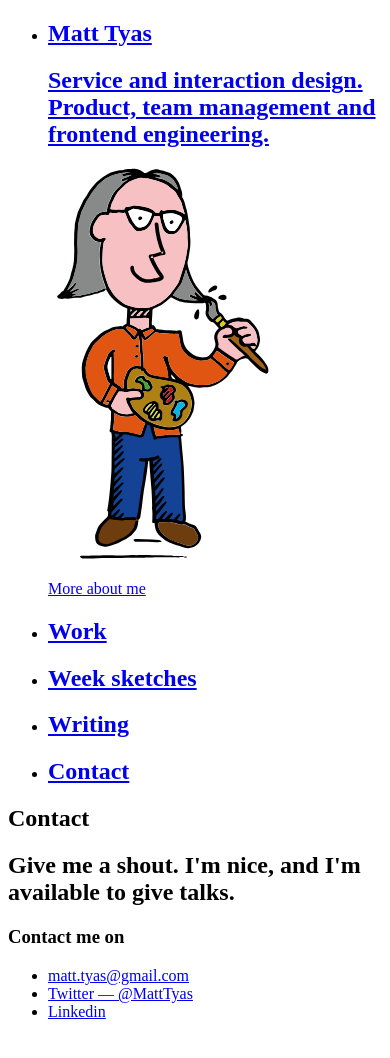
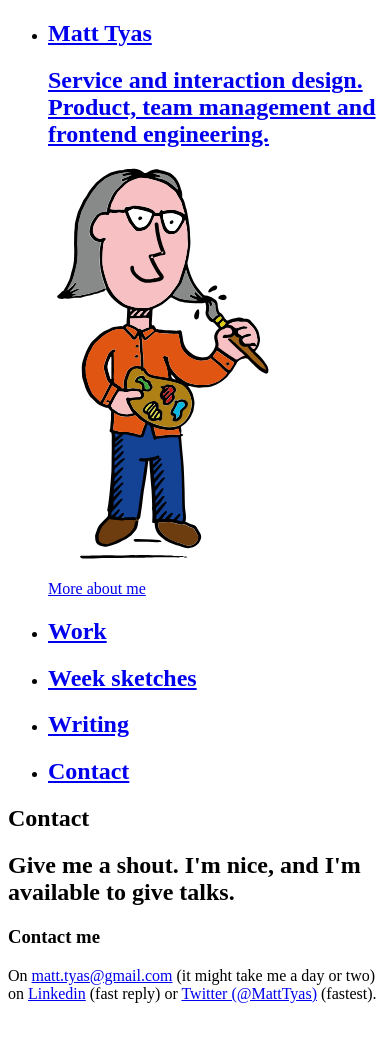
Before and after one commit to matt-tyas/matt-tyas, a Nuxt app: page /contact in a window 390 px wide. Shown: the top 1058 px of the page. Built offline with nearby package versions, Linux system fonts and the light colour scheme.

Commit message:
mobile page width

```diff
--- a/css/main.css
+++ b/css/main.css
@@ -83,7 +83,7 @@ ul {
   position: absolute;
   height: 25%;
   width: 50%;
-  padding: 16px 18px;
+  padding: 16px 12px;
   background: #FFF;
   overflow-y: scroll;
   text-decoration: none;
@@ -156,12 +156,12 @@ ul {
   height: 100%;
   top: 0;
   left: 0;
-  padding: 18px 0 18px 18px;
+  padding: 18px 0 18px 12px;
   background: #FFF;
 }
 
 .mt-box--about--is-open {
-  padding-right: 24px;
+  padding-right: 12px;
 }
 
 @media (min-width: 1020px) {
@@ -602,7 +602,9 @@ ul {
 .mt-box--open .mt-subtitle,
 .mt-box--open .mt-subtitle,
 .mt-box--open .mt-subtitle,
-.mt-box--open .mt-subtitle  {
+.mt-box--open .mt-subtitle,
+.mt-box--open-sketches .mt-subtitle,
+.mt-box--open-writing .mt-subtitle  {
   text-decoration: none;
 }
 
@@ -787,7 +789,7 @@ ul {
   grid-area: about-content;
   /* overflow-y: scroll; */
   height: 100%;
-  padding: 20px 25px;
+  padding: 20px;
   opacity: 0;
   color: #000;
   background: #FFF;
--- a/pages/contact.vue
+++ b/pages/contact.vue
@@ -12,12 +12,8 @@
           <!-- <img src="~/static/matt.svg" alt="A poor quality illustration of Matt Tyas" class="mt-portrait"> -->
         </header>
         <article class="mt-about-content mt-about-content--is-open mt-contact-width">
-          <h3>Contact me on</h3>
-          <ul>
-            <li><a href="mailto:matt.tyas@gmail.com">matt.tyas@gmail.com</a></li>
-            <li><a href="https://twitter.com/MattTyas">Twitter &mdash; @MattTyas</a></li>
-            <li><a href="https://www.linkedin.com/in/matthew-tyas-74b24717/">Linkedin</a></li>
-          </ul>
+          <h3>Contact me</h3>
+          <p>On <a href="mailto:matt.tyas@gmail.com">matt.tyas@gmail.com</a> (it might take me a day or two) on <a href="https://www.linkedin.com/in/matthew-tyas-74b24717/">Linkedin</a> (fast reply) or <a href="https://twitter.com/MattTyas">Twitter (@MattTyas)</a> (fastest).</p>
         </article>
       </div>
       <nuxt-link to="/" class="mt-close">
```
